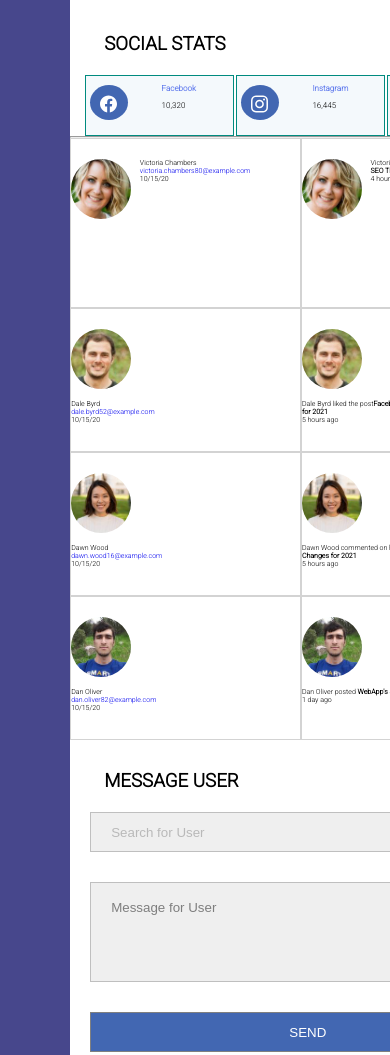
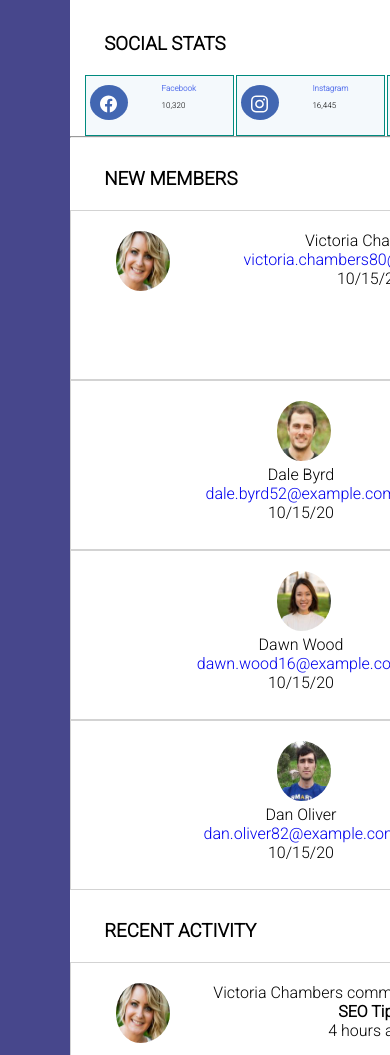
Before and after one commit to LisaPiano/webAppDashboard7, a plain HTML site: page index.html in a window 390 px wide. Shown: the part 736-1791 px from the top of the page. Drawn offline with nearby package versions, Linux system fonts and the light colour scheme.

Commit message:
fixed members and activity

```diff
--- a/css/style.css
+++ b/css/style.css
@@ -231,28 +231,31 @@ OVERALL STYLES
 
 /* _______________newMembers and RecentActivity____________ */
 
-/* .newMembersAndRecentActivity {
+
+
+.newMembersAndRecentActivityOne {
   display: grid;
   grid-template-columns: 100%;
-  grid-template-rows: auto;
-  text-align: center;
-} */
-
-.newMembersAndRecentActivity {
-  display: grid;
-  grid-template-columns: 100%;
-  grid-template-rows: repeat(8, 170px);
+  grid-template-rows: repeat(4, 170px);
   text-align: center;
   grid-template-areas:
   "victoriaOne"
   "daleOne"
   "dawnOne"
   "danOne"
+}
+.newMembersAndRecentActivityTwo {
+  display: grid;
+  grid-template-columns: 100%;
+  grid-template-rows: repeat(4, 170px);
+  text-align: center;
+  grid-template-areas:
   "victoriaTwo"
   "daleTwo"
   "dawnTwo"
   "danTwo"
 }
+
 
 .victoriaOne {
   grid-area: victoriaOne;
@@ -283,7 +286,6 @@ OVERALL STYLES
 .memPhoto,
 .memberText {
   justify-content: center;
-  padding-bottom: 7px;
 }
 .memberPhoto {
   border-radius: 50%;
@@ -294,6 +296,7 @@ OVERALL STYLES
 .mem {
   padding-bottom: 20px;
   padding-top: 20px;
+  border-bottom: 1px solid lightgray;
 }
 
 a {
@@ -585,7 +588,7 @@ padding-left: 20px;
 .newMembersAndRecentActivity {
   display: grid;
   grid-template-columns: 50% 50%;
-  grid-template-rows: 170px;
+  grid-template-rows: 120px;
   grid-template-areas:
   "victoriaOne victoriaTwo"
   "daleOne daleTwo"
@@ -598,42 +601,47 @@ padding-left: 20px;
   grid-area: victoriaOne;
   display: grid;
   grid-template-columns: 30% 70%;
+  }
 
-  }
-}
 .victoriaTwo {
   grid-area: victoriaTwo;
   display: grid;
   grid-template-columns: 30% 70%;
 }
+
 .daleOne {
   grid-area: daleOne;
 }
+
 .daleTwo {
   grid-area: daleTwo;
 }
+
 .dawnOne {
   grid-area: dawnOne;
 }
+
 .dawnTwo {
   grid-area: dawnTwo;
 }
+
 .danOne {
   grid-area: danOne;
 }
+
 .danTwo {
   grid-area: danTwo;
 }
+
 .memberPhoto {
   border-radius: 50%;
   width: 60px;
   height: 60px;
+  padding-left: 6px;
 }
+
 .settings-button {
   gap: 37px;
-}
-.memberText {
-  font-size: 7px;
 }
 .mem {
   border: 1px solid lightgray;
--- a/index.html
+++ b/index.html
@@ -176,15 +176,18 @@
     </div> <!--Close Social Container -->
     <hr>
 
+
+
+    <!-- MEMBERS AND ACTIVITY -->
     <section class="membersAndActivity">
-        <div class="newMembersAndRecentActivity">
-            <!-- <div class="newMembers"></div> -->
-                <!-- <h3>NEW MEMBERS</h3> -->
+        <h3>NEW MEMBERS</h3>
+        <div class="newMembersAndRecentActivityOne">
+
                     <div class="mem victoriaOne">
                         <div class="memPhoto">
                             <img class="memberPhoto" src = "images/member-1.jpg">
                         </div>
-                        <div class="memberText">
+                        <div class="memberTextOne">
                             <p>Victoria Chambers</p>
                             <a href="mailto:victoria.chambers80@example.com">victoria.chambers80@example.com</a>
                             <p>10/15/20</p>
@@ -196,7 +199,7 @@
                         <div class="memPhoto">
                             <img class="memberPhoto" src = "images/member-2.jpg">
                         </div>
-                        <div class="memberText">
+                        <div class="memberTextOne">
                             <p>Dale Byrd</p>
                             <a href="mailto:dale.byrd52@example.com">dale.byrd52@example.com</a>
                             <p>10/15/20</p>
@@ -208,7 +211,7 @@
                         <div class="memPhoto">
                             <img class="memberPhoto" src = "images/member-3.jpg">
                         </div>
-                        <div class="memberText">
+                        <div class="memberTextOne">
                             <p>Dawn Wood</p>
                             <a href="mailto:dawn.wood16@example.com">dawn.wood16@example.com</a>
                             <p>10/15/20</p>
@@ -220,20 +223,17 @@
                         <div class="memPhoto">
                             <img class="memberPhoto" src = "images/member-4.jpg">
                         </div>
-                        <div class="memberText">
+                        <div class="memberTextOne">
                             <p>Dan Oliver</p>
                             <a href="mailto:dan.oliver82@example.com">dan.oliver82@example.com</a>
                             <p>10/15/20</p>
                         </div>
                     </div>
 
-            <!-- </div> End New Members -->
-<!-- Ended the members section -->
+        </div>
 
-
-<!-- BEGIN the RECENT ACTIVITY section -->
-            <!-- <div class="recentActivity"> -->
-                    <!-- <h3>RECENT ACTIVITY</h3> -->
+<h3>RECENT ACTIVITY</h3>
+<div class="newMembersAndRecentActivityTwo">
                     <div class="mem victoriaTwo">
                         <div class="memPhoto">
                             <img class="memberPhoto" src = "images/member-1.jpg">
@@ -279,9 +279,10 @@
                             <p>1 day ago</p>
                         </div>
                     </div>
+                    </div>
+
 
                 <!-- </div>Ended the RECENT ACTIVITY section -->
-        </div>
     </section>
 <!-- Ended the New Members and RECENT ACTIVITY section -->
 
```
